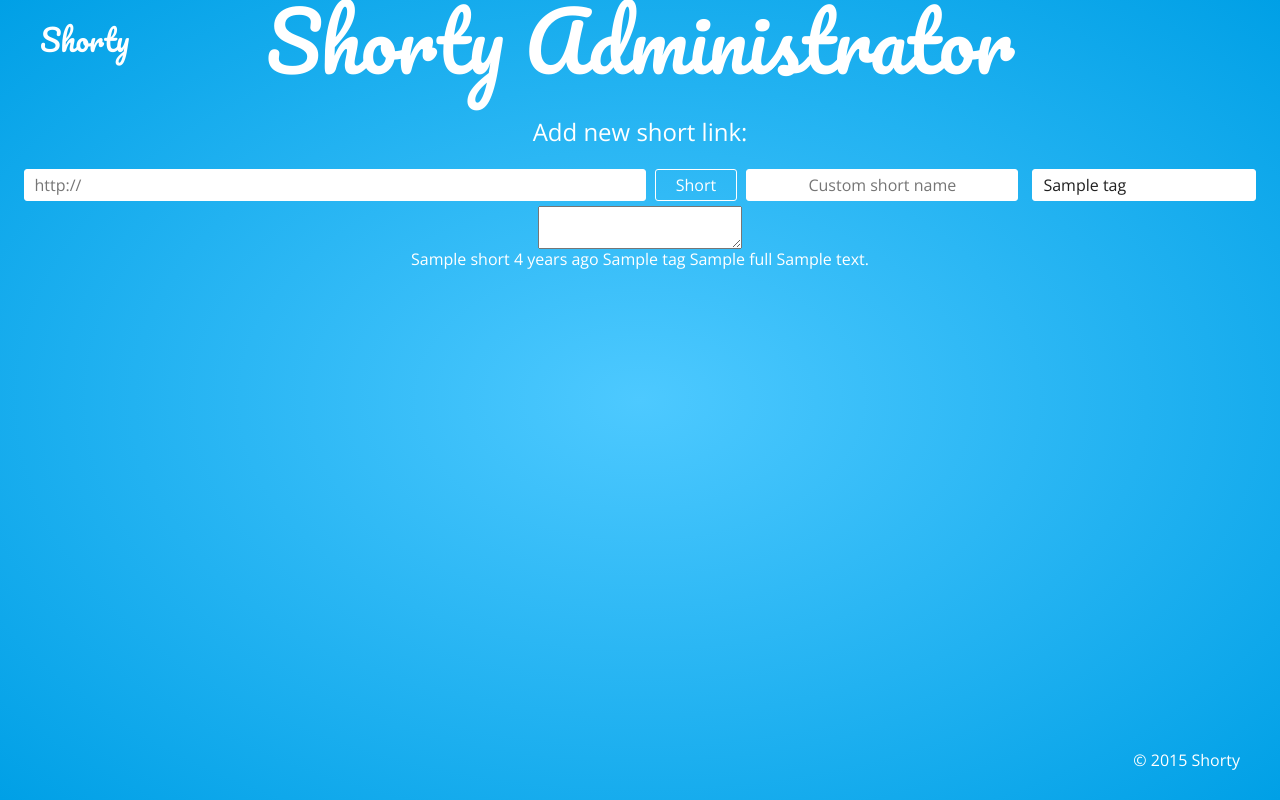
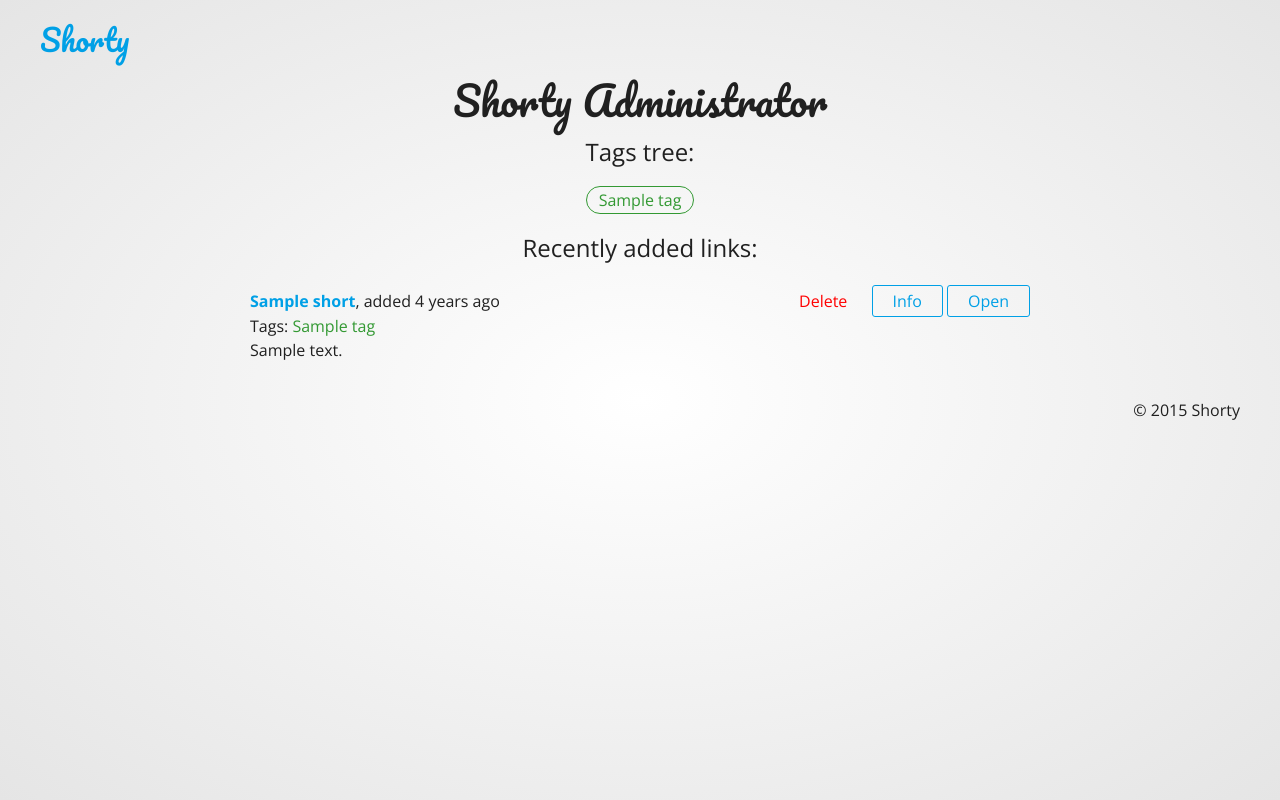
Before and after one commit to cuteredcat/shorty, a Flask app: template shorty/templates/admin/index.html in a window 1280 px wide. Run offline with Flask 2, Linux system fonts and the light colour scheme; the template is opened without the code that fills it: most values are stand-ins (such as "Sample title", 1, 10 or a date in 2020); some libraries are stand-ins or nearby versions.

Commit message:
added admin styles and js, fixed some errors

```diff
--- a/shorty/models.py
+++ b/shorty/models.py
@@ -16,3 +16,8 @@ class Links(db.Document):
     short = db.StringField(max_length=255, required=True, unique=True)
     comment = db.StringField()
     tags = db.ListField(db.StringField(max_length=30))
+
+    meta = {
+        'indexes': ['-created_at', 'tags'],
+        'ordering': ['-created_at']
+    }
--- a/shorty/settings.py
+++ b/shorty/settings.py
@@ -26,3 +26,5 @@ BABEL_DEFAULT_LOCALE = "en"
 
 SHORTY_NAME = "Shorty"
 SHORTY_PROVIDER = "Shorty"
+
+LINKS_PER_PAGE = 50
--- /dev/null
+++ b/shorty/static/css/admin.css
@@ -0,0 +1,228 @@
+@import url(http://fonts.googleapis.com/css?family=Pacifico);
+@import url(http://fonts.googleapis.com/css?family=Open+Sans:400,700&subset=latin,cyrillic);
+
+body {
+  color: #202020;
+
+  font-family: Open Sans, Helvetica, Arial, sans-serif;
+  font-size: 100%;
+  line-height: 1em;
+}
+
+body {
+  background: #ffffff;
+  background: -moz-radial-gradient(center, ellipse cover, #ffffff 0%, #e5e5e5 100%);
+  background: -webkit-gradient(radial, center center, 0px, center center, 100%, color-stop(0%, #ffffff), color-stop(100%, #e5e5e5));
+  background: -webkit-radial-gradient(center, ellipse cover, #ffffff 0%, #e5e5e5 100%);
+  background: -o-radial-gradient(center, ellipse cover, #ffffff 0%, #e5e5e5 100%);
+  background: -ms-radial-gradient(center, ellipse cover, #ffffff 0%, #e5e5e5 100%);
+  background: radial-gradient(ellipse at center, #ffffff 0%, #e5e5e5 100%);
+  filter: progid:DXImageTransform.Microsoft.gradient( startColorstr='#ffffff', endColorstr='#e5e5e5',GradientType=1 );
+
+  background-repeat: no-repeat;
+  background-attachment: fixed;
+}
+
+a {
+  color: #00a0e6;
+}
+
+  a:hover {
+    color: #80D8FF;
+  }
+
+.logo {
+  font-family: Pacifico, Open Sans, Helvetica, Arial, sans-serif;
+  font-weight: normal;
+  text-decoration: none;
+}
+
+header, footer {
+  font-size: 30px;
+  line-height: 80px;
+
+  box-sizing: border-box;
+  padding: 0 40px;
+
+  height: 80px;
+  width: 100%;
+}
+
+#content {
+  text-align: center;
+
+  width: 100%;
+}
+
+  #content h1 {
+    font-size: 40px;
+    font-weight: normal;
+    line-height: 40px;
+
+    margin: 0 0 20px 0;
+  }
+
+  #content h2 {
+    font-size: 24px;
+    font-weight: normal;
+    line-height: 24px;
+  }
+
+  #content h3 {
+    font-size: 22px;
+    font-weight: normal;
+    line-height: 22px;
+  }
+
+  #content input,
+  #content textarea {
+    border: 1px solid #00a0e6;
+    border-radius: 3px;
+
+    color: #202020;
+
+    line-height: 30px;
+
+    margin: 5px 5px;
+    padding: 0 10px;
+  }
+
+    #content input[name="full"] {
+      width: 600px;
+    }
+
+    #content input[name="short"] {
+      text-align: center;
+
+      width: 300px;
+    }
+
+    #content input[name="tags"] {
+      text-align: center;
+
+      width: 300px;
+    }
+
+  #content button,
+  #content .button {
+    background: #ffffff;
+    background: none;
+
+    border: 1px solid #00a0e6;
+    border-radius: 3px;
+
+    color: #00a0e6;
+    line-height: 30px;
+
+    padding: 0 20px;
+  }
+
+    #content button:hover,
+    #content .button:hover {
+      background: #00a0e6;
+      color: #ffffff;
+    }
+
+  #content textarea {
+    line-height: 1.2em;
+
+    padding: 5px;
+    resize: vertical;
+
+    height: 80px;
+    width: 600px;
+  }
+
+  #content section.tags,
+  #content section.links {
+    margin: 0 auto;
+    width: 800px;
+  }
+
+  #content input.error,
+  #content textarea.error {
+    border: 1px solid #ff0000;
+    box-shadow: 0 0 10px rgba(255, 0, 0, .5);
+  }
+
+  #content div.error {
+    color: #ff0000;
+  }
+
+  #content .button {
+    display: inline-block;
+    text-decoration: none;
+  }
+
+  #content .tag {
+    background: none;
+
+    border: 1px solid #339933;
+    border-radius: 14px;
+
+    color: #339933;
+    line-height: 22px;
+    text-decoration: none;
+
+    display: inline-block;
+    margin: 2px 0;
+    padding: 2px 12px;
+  }
+
+    #content .tag:hover,
+    #content .tag.current {
+      background: #339933;
+      color: #ffffff;
+    }
+
+  #content .links .record {
+    text-align: left;
+
+    clear: both;
+    overflow: auto;
+    padding: 5px 10px;
+  }
+
+    #content .links .record.even {
+      background: rgba(0, 102, 204, .05);
+    }
+
+    #content .links .title {
+      line-height: 32px;
+      float: left;
+    }
+
+    #content .links .short {
+      font-weight: bold;
+      text-decoration: none;
+    }
+
+    #content .links .actions {
+      display: block;
+      float: right;
+    }
+
+      #content .links .delete {
+        color: #ff0000;
+        line-height: 32px;
+        text-decoration: none;
+
+        margin-right: 20px;
+      }
+
+    #content .links .tags,
+    #content .links .comment {
+      clear: both;
+      line-height: 1.2em;
+
+      padding-bottom: 5px;
+    }
+
+      #content .links .texttag {
+        color: #339933;
+      }
+
+footer {
+  font-size: 1em;
+  text-align: right;
+}
--- a/shorty/static/css/main.css
+++ b/shorty/static/css/main.css
@@ -139,6 +139,16 @@ header, footer {
     color: #00a0e6;
   }
 
+  #content input.error,
+  #content textarea.error {
+    border: 1px solid #ff0000;
+    box-shadow: 0 0 10px rgba(255, 0, 0, .5);
+  }
+
+  #content div.error {
+    color: #ff0000;
+  }
+
 footer {
   font-size: 1em;
   text-align: right;
--- /dev/null
+++ b/shorty/static/js/admin.js
@@ -0,0 +1,44 @@
+$(document).ready(function() {
+  var href = window.location.href,
+      url = href.split('?')[0],
+      querystring = href.split('?')[1];
+
+  $(".admin").on("click", ".more", function(event) {
+    $.ajax({
+      url: url + "page/" + $(event.target).data("page") + "/?" + querystring,
+      dataType: "html",
+      success: function(data) {
+        // remove more button
+        $(".admin .more").remove();
+
+        // insert next page content
+        $(".admin .links").append(data);
+      },
+      error: function(err) {
+        // remove more button anyway
+        $(".admin .more").remove();
+      }
+    });
+
+    // don't submit the form
+    event.preventDefault();
+  });
+
+  $(".admin").on("click", ".delete", function(event) {
+    $.ajax({
+      url: $(event.target).attr("href"),
+      dataType: "json",
+      success: function(data) {
+        if (console) { console.log(data); }
+
+        if (data.deleted) {
+          // remove table row
+          $("#short-" + data.short).remove();
+        }
+      }
+    });
+
+    // don't submit the form
+    event.preventDefault();
+  });
+});
--- a/shorty/static/js/main.js
+++ b/shorty/static/js/main.js
@@ -1,5 +1,6 @@
+$(document).ready(function() {
   // init copy to clipboard button
-$(".copy-to-clipboard").on("click", function(event) {
+  $(".page").on("click", ".copy-to-clipboard", function(event) {
     $('#' + $(event.target).data('copy-target')).select();
 
     try {
@@ -13,3 +14,4 @@ $(".copy-to-clipboard").on("click", function(event) {
     // don't submit the form
     event.preventDefault();
   });
+});
--- a/shorty/templates/admin/index.html
+++ b/shorty/templates/admin/index.html
@@ -1,33 +1,61 @@
-{% extends "main.html" %}
+{% extends "admin/main.html" %}
 
 {% block content %}
+<section class="admin index">
   <h1 class="logo">{{ config.SHORTY_NAME|default("Shorty") }} Administrator</h1>
+
+  {% if not tags %}
   <h2>Add new short link:</h2>
 
   <form action="." method="post">
-  <input type="text" id="full" name="full" placeholder="http://" value="{{ form.full.data|default("", True) }}" />
-  {% if form.full.errors %}{{ form.full.errors|join(" ") }}{% endif %}
+    {% if form.full.errors %}<div class="error">URL: {{ form.full.errors|join(" ") }}</div>{% endif %}
+    {% if form.short.errors %}<div class="error">Custom short name: {{ form.short.errors|join(" ") }}</div>{% endif %}
+    {% if form.comment.errors %}<div class="error">Comment: {{ form.comment.errors|join(" ") }}</div>{% endif %}
+    <input type="text" id="full" name="full" placeholder="http://" value="{{ form.full.data|default("", True) }}" {% if form.full.errors %}class="error" {% endif %}/>
     <button type="submit">Short</button>
-  <input type="text" id="short" name="short" placeholder="Custom short name" value="{{ form.short.data|default("", True) }}" />
-  {% if form.short.errors %}{{ form.short.errors|join(" ") }}{% endif %}
-  <input type="text" id="tags" name="tags" value="{{ tags|join(", ") }}" />
-  <textarea type="text" id="comment" name="comment">{{ form.comment.data|default("", True) }}</textarea>
-  {% if form.tags.errors %}{{ form.tags.errors|join(" ") }}{% endif %}
+    <br />
+    <input type="text" id="short" name="short" placeholder="Custom short name" value="{{ form.short.data|default("", True) }}" {% if form.short.errors %}class="error" {% endif %}/>
+    <input type="text" id="tags" name="tags" placeholder="Tags for link" value="{{ formtags|join(", ") }}" />
+    <br />
+    <textarea type="text" id="comment" name="comment"{% if form.comment.errors %} class="error"{% endif %}>{{ form.comment.data|default("", True) }}</textarea>
     {{ form.csrf_token }}
   </form>
+  {% endif %}
+
+  {% if tagstree %}
+  <section class="tags">
+    <h2>Tags tree:</h2>
+
+    {% for tag in tagstree|sort %}
+    {% if tag in tags %}
+    <a href="{{ url_for("admin.index") }}" class="tag current">{{ tag }}</a>
+    {% else %}
+    <a href="{{ url_for("admin.index") }}?tags={{ tag }}" class="tag">{{ tag }}</a>
+    {% endif %}
+    {% endfor %}
+  </section>
+  {% endif %}
 
   {% if links %}
   <section class="links">
+    <h2>Recently added links:</h2>
+
     {% for link in links.items %}
-  <div class="record">
-    <span class="short">{{ link.short }}</span>
-    <span class="created_at">{{ link.created_at|timedelta }} ago</span>
-    {% for tag in link.tags %}<span class="tag">{{ tag }}</span>{% endfor %}
-    <span class="full">{{ link.full }}</span>
-    <span class="comment">{{ link.comment }}</span>
+    <div id="short-{{ link.short }}" class="record {{ loop.cycle("odd", "even") }}">
+      <div class="title">
+        <a href="{{ url_for('core.index', _external=True) }}?{{ link.short }}" class="short">{{ link.short }}</a>, added <span class="created_at">{{ link.created_at|timedelta }} ago</span>
+      </div>
+      <div class="actions">
+        <a href="{{ url_for("admin.delete", short=link.short) }}" class="delete">Delete</a>
+        <a href="{{ url_for("core.info", short=link.short) }}" target="_blank" class="button">Info</a>
+        <a href="{{ link.full }}" target="_blank" class="button">Open</a>
+      </div>
+      {% if link.tags %}<div class="tags">Tags: {% for tag in link.tags %}{% if not loop.first %}, {% endif %}<span class="texttag">{{ tag }}</span>{% endfor %}</div>{% endif %}
+      {% if link.comment %}<div class="comment">{{ link.comment }}</div>{% endif %}
     </div>
     {% endfor %}
-  {% if links.has_next %}<button class="next_page">More</button>{% endif %}
+    {% if links.has_next %}<button class="more" data-page="{{ links.next_num }}">More</button>{% endif %}
   </section>
   {% endif %}
+</section>
 {% endblock %}
--- a/shorty/templates/admin/main.html
+++ b/shorty/templates/admin/main.html
@@ -12,7 +12,7 @@
 
   <body>
     <header>
-      <a class="logo" href="/">{{ config.SHORTY_PROVIDER|default("Shorty") }}</a>
+      <a class="logo" href="{{ url_for('core.index') }}">{{ config.SHORTY_PROVIDER|default("Shorty") }}</a>
       {% block header %}{% endblock %}
     </header>
     <section id="content">
--- a/shorty/templates/info.html
+++ b/shorty/templates/info.html
@@ -5,11 +5,11 @@
   <h1 class="logo">{{ config.SHORTY_NAME|default("Shorty") }}</h1>
   <h2>Here's is your new short link!</h2>
 
-  <form action="." method="post">
+  <form>
     <input type="text" id="full" name="full" value="{{ link.full }}" disabled />
     <br />
     <input type="text" id="short" name="short" value="{{ url_for('core.index', _external=True) }}?{{ link.short }}" />
-    <button type="submit" class="copy-to-clipboard" data-copy-target="short">Copy</button>
+    <button class="copy-to-clipboard" data-copy-target="short">Copy</button>
   </form>
 
   <h3>Or you can scan this cool QR-code!</h3>
--- a/shorty/templates/main.html
+++ b/shorty/templates/main.html
@@ -6,14 +6,13 @@
     <link href="https://cdnjs.cloudflare.com/ajax/libs/normalize/3.0.3/normalize.min.css" rel="stylesheet" type="text/css" media="all" />
     <link href="{{ url_for('static', filename='css/main.css') }}" rel="stylesheet" type="text/css" media="all" />
     <script src="https://cdnjs.cloudflare.com/ajax/libs/jquery/3.0.0-alpha1/jquery.min.js" type="text/javascript"></script>
-    <script src="https://cdnjs.cloudflare.com/ajax/libs/zeroclipboard/2.2.0/ZeroClipboard.min.js" type="text/javascript"></script>
     <script src="{{ url_for('static', filename='js/main.js') }}" type="text/javascript"></script>
     <title>{% block title %}{{ config.SHORTY_NAME|default("Shorty") }}{% endblock %}</title>
   </head>
 
   <body>
     <header>
-      <a class="logo" href="url_for('core.index')">{{ config.SHORTY_PROVIDER|default("Shorty") }}</a>
+      <a class="logo" href="{{ url_for('core.index') }}">{{ config.SHORTY_PROVIDER|default("Shorty") }}</a>
       {% block header %}{% endblock %}
     </header>
     <section id="content">
```
Also changed, not shown: shorty/admin.py (+46 -6 lines), shorty/templates/admin/more.html (added, +17 -0 lines), shorty/templates/index.html (+4 -4 lines). Lines whose indentation alone changed are shown as unchanged.
